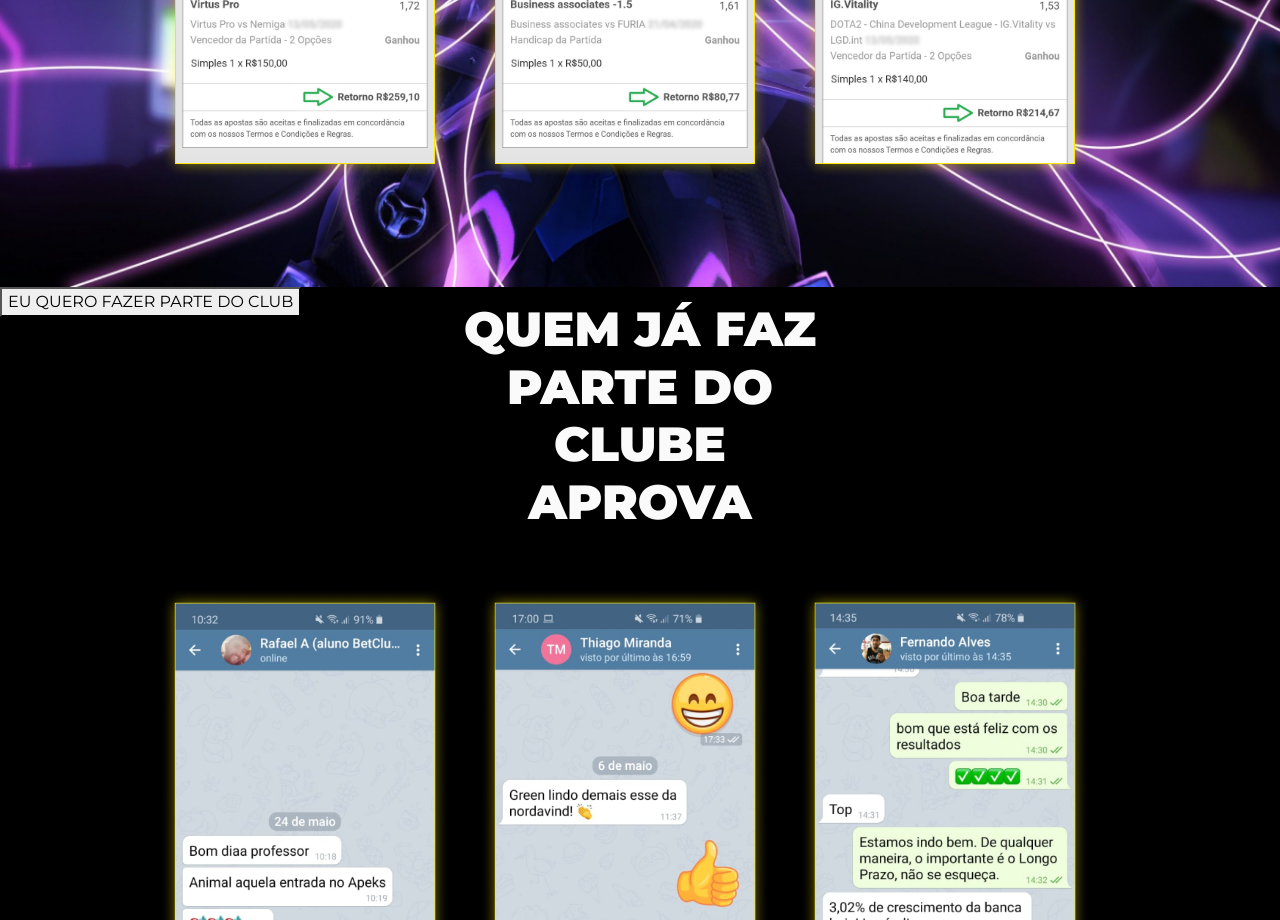
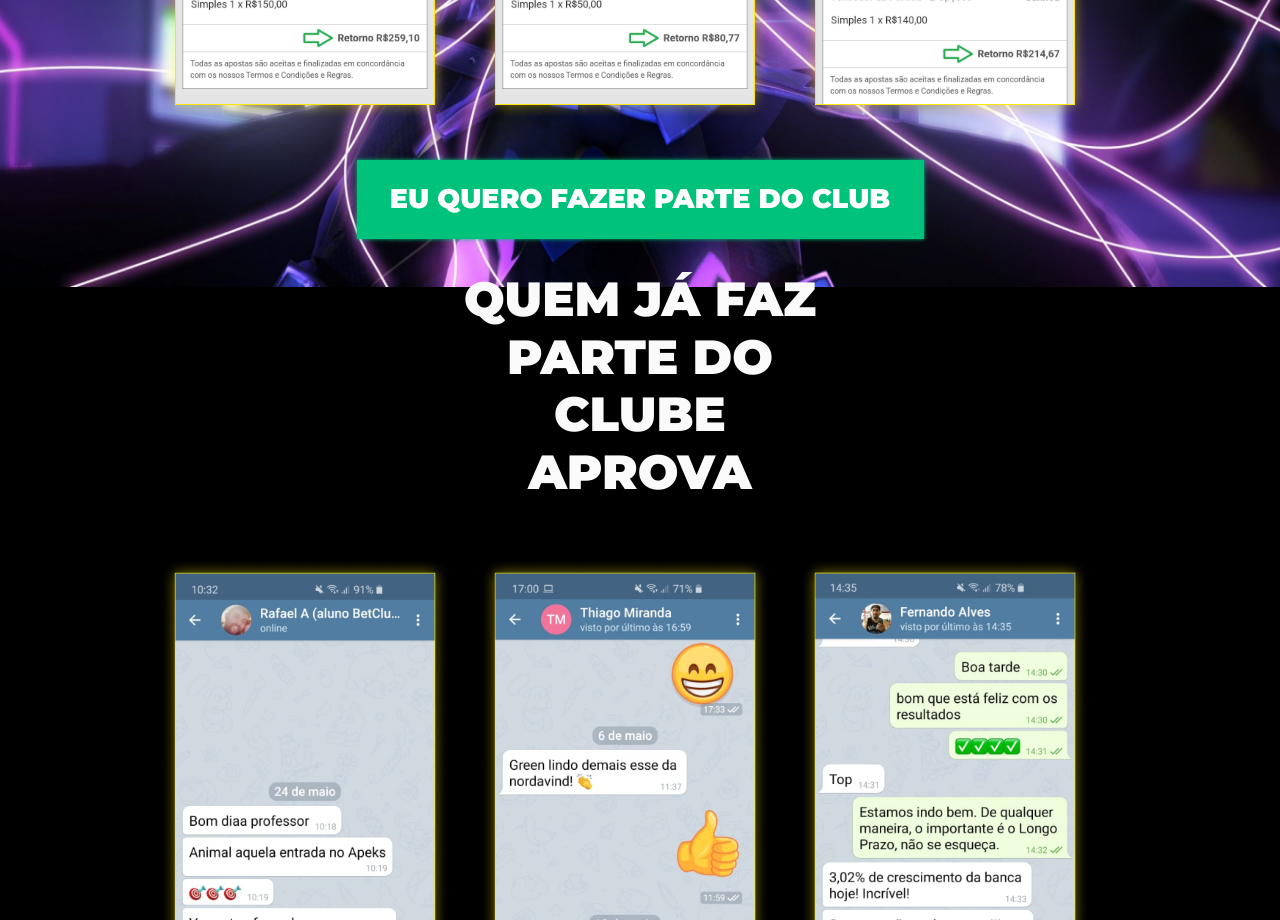
Before and after one commit to SandroSena/projeto-betclub, a React (Create React App) app: page / in a window 1280 px wide. Shown: the part 9400-10320 px from the top of the page. Built offline with nearby package versions, Linux system fonts and the light colour scheme.

Commit message:
Style button

```diff
--- a/src/components/Results.js
+++ b/src/components/Results.js
@@ -44,6 +44,41 @@ const Results = () => {
   const ImgWrapper = styled.div`
     object-fit: scale-down;
   `;
+
+  const WrapperButton = styled.div`
+    display: flex;
+    justify-content: center;
+    align-items: center;
+    width: 100%;
+    padding-top: 2.5rem;
+
+    @media (max-width: 767px) {
+      padding: 2rem;
+    }
+  `;
+
+  const Button = styled.button`
+    width: 567px;
+    height: 79.38px;
+    background: #00c27b;
+    border: 1px solid #00c27b;
+    box-sizing: border-box;
+    box-shadow: 0px 0px 4px #00c27b;
+    font-family: Montserrat;
+    font-style: normal;
+    font-weight: 900;
+    font-size: 27px;
+    line-height: 46px;
+    text-transform: uppercase;
+    color: #ffffff;
+
+    @media (max-width: 767px) {
+      width: 10rem;
+      height: 3rem;
+      font-size: 7px;
+    }
+  `;
+
   return (
     <Container className='p-0' fluid>
       <Background>
@@ -69,8 +104,10 @@ const Results = () => {
             </ImgWrapper>
           </Col>
         </Row>
+        <WrapperButton>
+          <Button>EU QUERO FAZER PARTE DO CLUB</Button>
+        </WrapperButton>
       </Background>
-      <button>EU QUERO FAZER PARTE DO CLUB</button>
     </Container>
   );
 };
```
